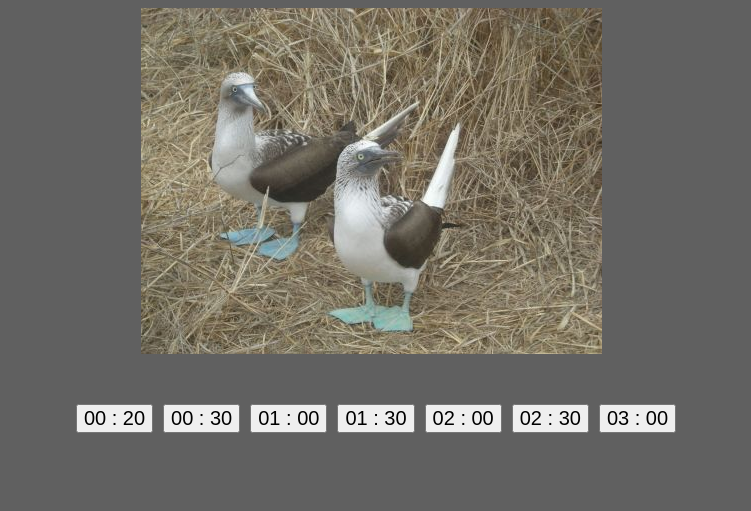
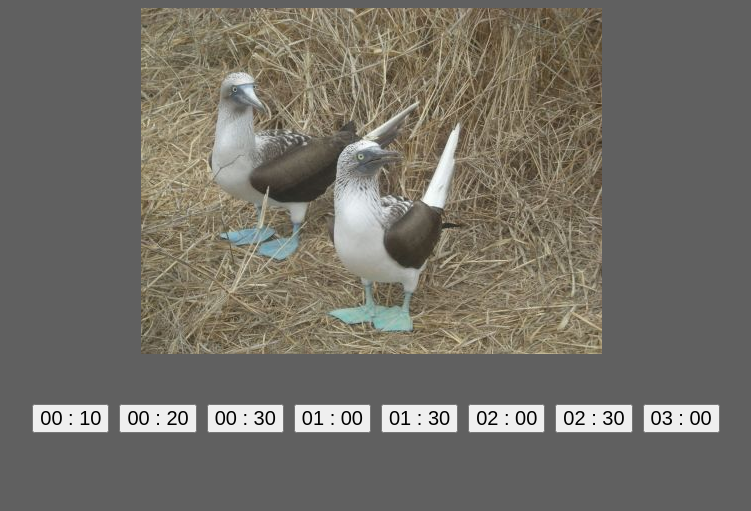
Before and after one commit to lbogula/YinYogaApp, a plain HTML site: page index.html in a window 1280 px wide. Shown: the top 511 px of the page, without its empty margins (269-1020 px from the left). Drawn offline with Linux system fonts and the light colour scheme.

Commit message:
include 20s to check update in netlify

```diff
--- a/index.html
+++ b/index.html
@@ -115,6 +115,7 @@
     </div>
 
     <div class="center">
+        <button class="button" onclick="setTimer(10)" > 00 : 10 </button>
         <button class="button" onclick="setTimer(20)" > 00 : 20 </button>
         <button class="button" onclick="setTimer(30)" > 00 : 30 </button>
         <button class="button" onclick="setTimer(60)" > 01 : 00 </button>
```
